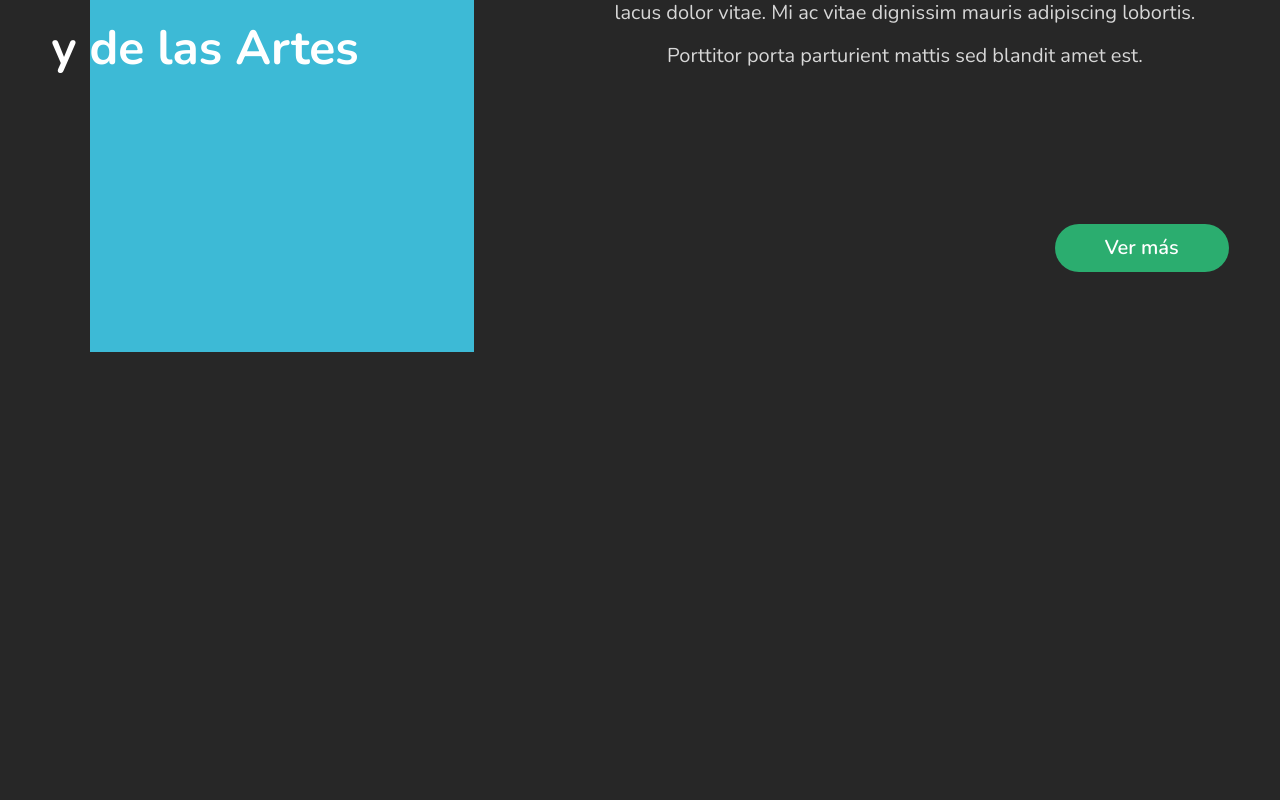
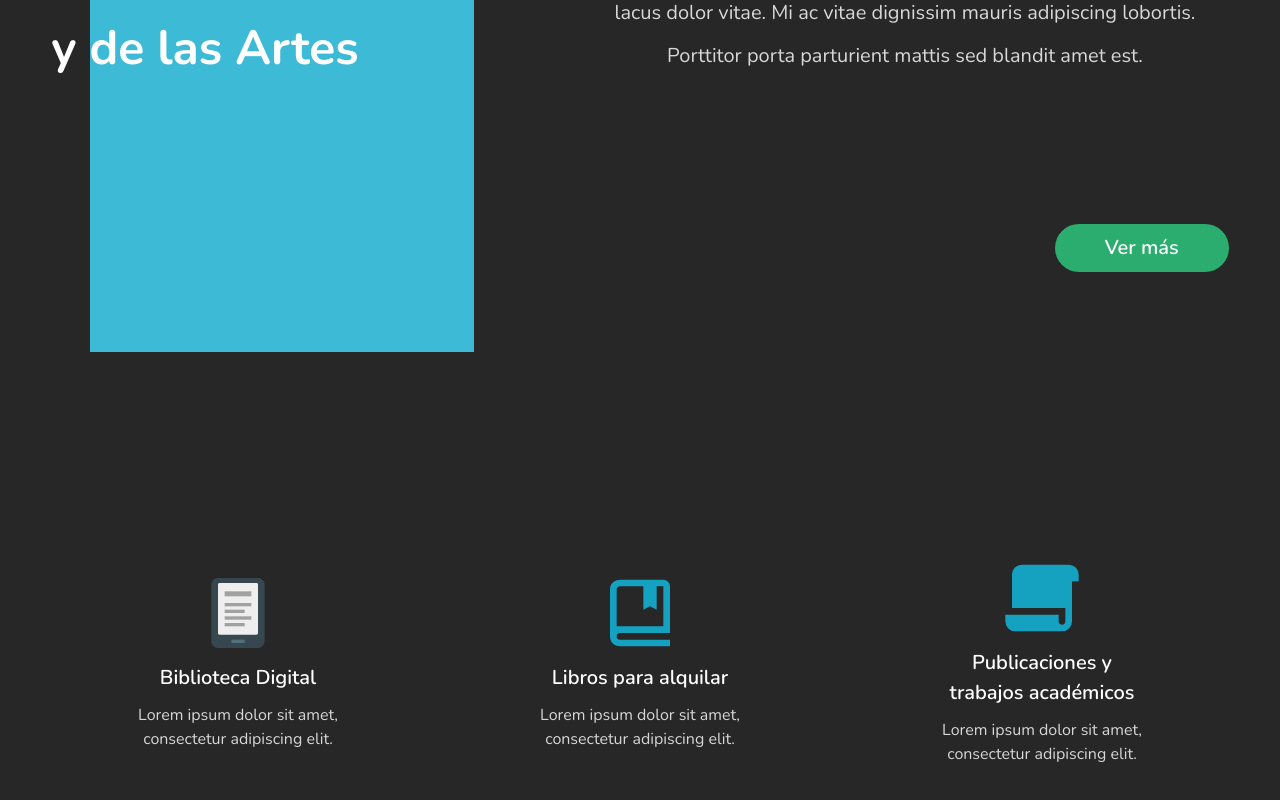
Before and after one commit to ivaanrl/feria-del-libro-necochea, a Next.js app: page / in a window 1280 px wide. Shown: the part 288-1088 px from the top of the page. Before the commit the page ends 800 px from the top, so only its background shows below. Built offline with nearby package versions, Linux system fonts and the light colour scheme.

Commit message:
add categories to homepage

```diff
--- /dev/null
+++ b/components/molecules/CategoryDescriptor/index.tsx
@@ -0,0 +1,53 @@
+import { Flex, Text } from '@chakra-ui/react';
+import { FC, ReactNode } from 'react';
+import NextLink from 'next/link';
+
+export interface CategoryDescriptorProps {
+  icon: ReactNode;
+  title: string;
+  description: string;
+  route: string;
+}
+
+export const CategoryDescriptor: FC<CategoryDescriptorProps> = ({
+  icon,
+  title,
+  description,
+  route,
+}) => {
+  return (
+    <NextLink href={route}>
+      <Flex
+        direction="column"
+        justifyContent="center"
+        alignItems="center"
+        mx={{ base: '0px', xl: '50px' }}
+        px={{ base: '0px', md: '30px', lg: '40px', xl: '50px' }}
+        py="45px"
+        borderRadius="10px"
+        border="1px solid transparent"
+        _hover={{
+          backgroundColor: 'bg.light',
+          cursor: 'pointer',
+          border: '1px solid',
+          borderColor: 'primary.main',
+        }}
+      >
+        {icon}
+        <Text
+          color="text.main"
+          fontSize="xl"
+          fontWeight="600"
+          my="10px"
+          textAlign="center"
+          maxWidth="200px"
+        >
+          {title}
+        </Text>
+        <Text color="text.light" maxWidth="200px" textAlign="center">
+          {description}
+        </Text>
+      </Flex>
+    </NextLink>
+  );
+};
--- a/components/molecules/index.tsx
+++ b/components/molecules/index.tsx
@@ -1,2 +1,3 @@
 export * from './BackgroundBook';
 export * from './SocialLinks';
+export * from './CategoryDescriptor';
--- /dev/null
+++ b/components/organisms/CategoryDescriptors/index.tsx
@@ -0,0 +1,49 @@
+import { Flex, Icon } from '@chakra-ui/react';
+import { FC } from 'react';
+import { FcKindle } from 'react-icons/fc';
+import { BiBookBookmark } from 'react-icons/bi';
+import { RiFilePaper2Fill } from 'react-icons/ri';
+import { CategoryDescriptor } from '../../molecules';
+
+export interface CategoryDescriptorsProps {}
+
+const categories = [
+  {
+    title: 'Biblioteca Digital',
+    description: 'Lorem ipsum dolor sit amet, consectetur adipiscing elit.',
+    icon: <Icon as={FcKindle} color="primary.dark" w={20} h={20} />,
+    route: '/biblioteca_digital',
+  },
+  {
+    title: 'Libros para alquilar',
+    description: 'Lorem ipsum dolor sit amet, consectetur adipiscing elit.',
+    icon: <Icon as={BiBookBookmark} color="primary.dark" w={20} h={20} />,
+    route: '/alquilar',
+  },
+  {
+    title: 'Publicaciones y trabajos académicos',
+    description: 'Lorem ipsum dolor sit amet, consectetur adipiscing elit.',
+    icon: <Icon as={RiFilePaper2Fill} color="primary.dark" w={20} h={20} />,
+    route: '/publicaciones',
+  },
+];
+
+export const CategoryDescriptors: FC<CategoryDescriptorsProps> = () => {
+  return (
+    <Flex
+      direction={{ base: 'column', lg: 'row' }}
+      alignItems="center"
+      justifyContent="center"
+      margin="auto"
+    >
+      {categories.map(({ icon, title, description, route }) => (
+        <CategoryDescriptor
+          icon={icon}
+          title={title}
+          description={description}
+          route={route}
+        />
+      ))}
+    </Flex>
+  );
+};
--- a/components/organisms/Hero/index.tsx
+++ b/components/organisms/Hero/index.tsx
@@ -7,10 +7,11 @@ export interface HeroProps {}
 export const Hero: FC<HeroProps> = () => {
   return (
     <Flex
-      width="100vw"
+      width="100%"
       height="100vh"
       alignItems="center"
       justifyContent="space-between"
+      position="relative"
     >
       <BackgroundBook />
       <Flex
--- a/pages/index.tsx
+++ b/pages/index.tsx
@@ -1,9 +1,11 @@
 import { Hero } from '../components/organisms';
+import { CategoryDescriptors } from '../components/organisms/CategoryDescriptors';
 
 export default function Home() {
   return (
     <>
       <Hero />
+      <CategoryDescriptors />
     </>
   );
 }
--- a/styles/theme.ts
+++ b/styles/theme.ts
@@ -4,6 +4,7 @@ import { createBreakpoints } from '@chakra-ui/theme-tools';
 const colors = {
   bg: {
     main: '#272727',
+    light: '#4f4f4f',
   },
   text: {
     main: '#ffffff',
```
